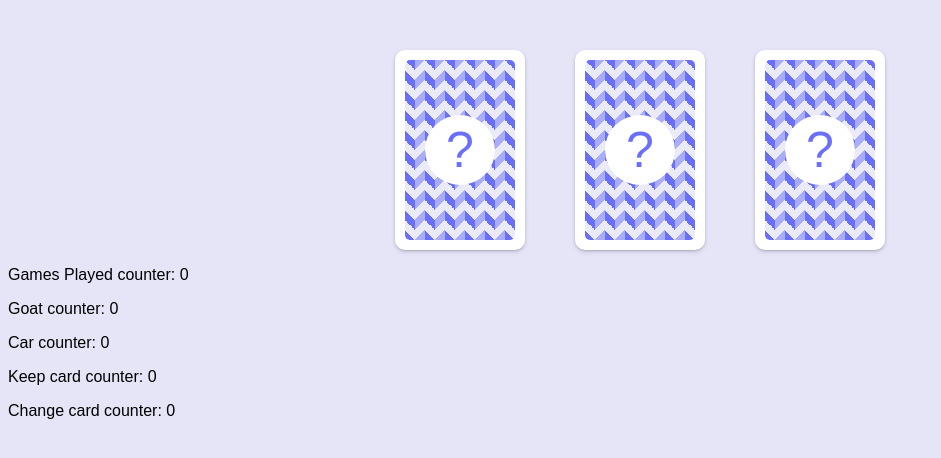
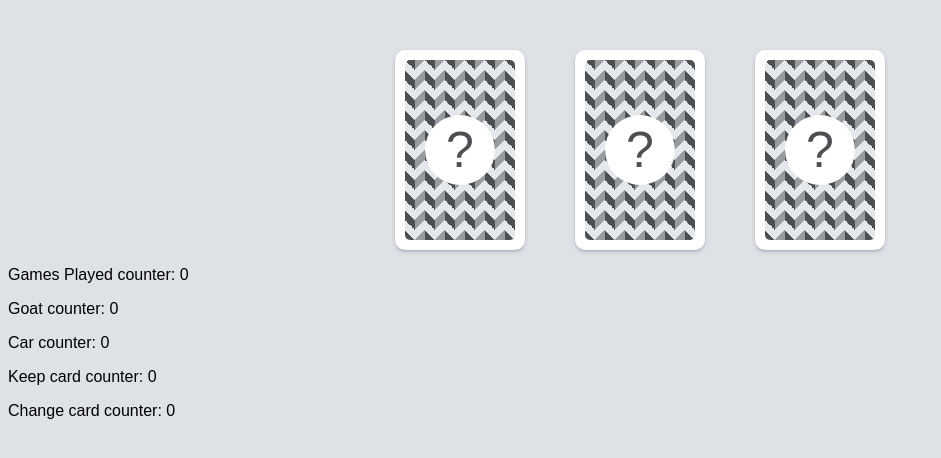
Before and after one commit to juan-antonio-ledesma/monty-hall-problem, a Next.js app: page / in a window 1280 px wide. Shown: the top 458 px of the page, without its empty margins (0-941 px from the left). Built offline with nearby package versions, Linux system fonts and the light colour scheme.

Commit message:
Add new palette

```diff
--- a/src/assets/stylesheets/base/base.scss
+++ b/src/assets/stylesheets/base/base.scss
@@ -5,7 +5,7 @@
 body {
   -webkit-font-smoothing: antialiased;
   -moz-osx-font-smoothing: grayscale;
-  background-color: $primary-light;
+  background-color: $grey-30;
   user-select: none;
   font-family: sans-serif;
 }
--- a/src/assets/stylesheets/globals/settings.scss
+++ b/src/assets/stylesheets/globals/settings.scss
@@ -1,8 +1,15 @@
 // Colors
 $white: #fff;
-
-$primary: #444cf7;
-$primary-light: #e5e5f7;
+$grey-10: #f8f9fa;
+$grey-20: #f8f9fa;
+$grey-30: #dee2e6;
+$grey-40: #ced4da;
+$grey-50: #adb5bd;
+$grey-60: #6c757d;
+$grey-70: #495057;
+$grey-80: #343a40;
+$grey-90: #212529;
+$black: #000;
 
 // Transitions
 $fast-transition: 300ms ease;
--- a/src/components/cards/card.scss
+++ b/src/components/cards/card.scss
@@ -66,13 +66,13 @@
     opacity: 0.8;
     background: linear-gradient(
           135deg,
-          rgba($primary, 0.5) 25%,
+          rgba($grey-90, 0.5) 25%,
           transparent 25%
         ) -10px 0/ 20px 20px,
-      linear-gradient(225deg, $primary 25%, transparent 25%) -10px 0/ 20px 20px,
-      linear-gradient(315deg, rgba($primary, 0.5) 25%, transparent 25%) 0px 0/ 20px
+      linear-gradient(225deg, $grey-90 25%, transparent 25%) -10px 0/ 20px 20px,
+      linear-gradient(315deg, rgba($grey-90, 0.5) 25%, transparent 25%) 0px 0/ 20px
         20px,
-      linear-gradient(45deg, $primary 25%, $primary-light 25%) 0px 0/ 20px 20px;
+      linear-gradient(45deg, $grey-90 25%, $grey-30 25%) 0px 0/ 20px 20px;
     border-radius: 5px;
   }
 
@@ -85,7 +85,7 @@
     background-color: $white;
     border-radius: 50%;
     font-size: 50px;
-    color: $primary;
+    color: $grey-90;
   }
 
   &-back {
```
